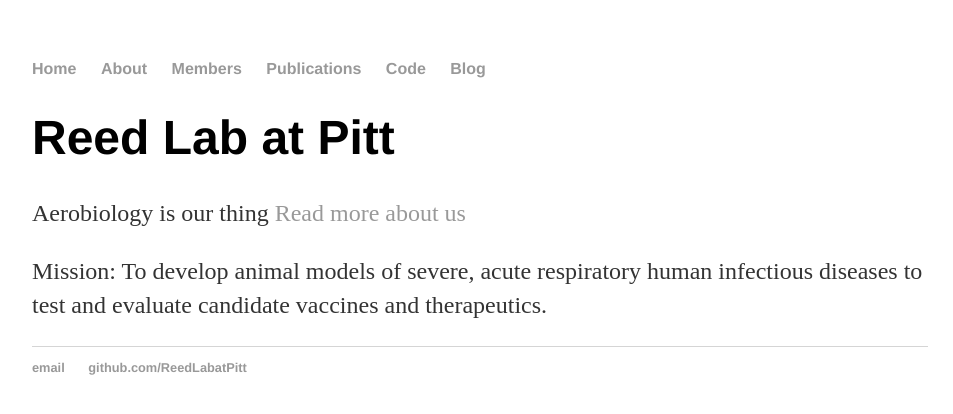
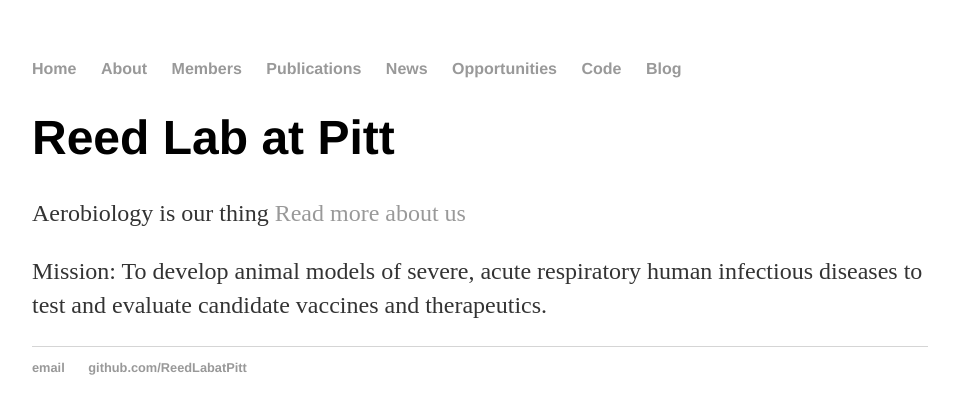
Before and after one commit to ReedLabatPitt/ReedLabatPitt.github.io, a Jekyll site: the page built from index.html, in a window 1280 px wide. Shown: the top 414 px of the page, without its empty margins (160-1113 px from the left). Built offline with Jekyll 4.4.1, drawn with Linux system fonts in a browser that asks for light colours.

Commit message:
Update default.html

```diff
--- a/_layouts/default.html
+++ b/_layouts/default.html
@@ -10,9 +10,11 @@
     			<ul>
         			<li><a href="/">Home</a></li>
 	        		<li><a href="/about">About</a></li>
-				      <li><a href="/members">Members</a></li>
-        			<li><a href="/cv">Publications</a></li>
-				      <li><a href="https://github.com/ReedLabatPitt/Reed-Lab-Code-Library">Code</a></li>
+				<li><a href="/members">Members</a></li>
+        			<li><a href="/publications">Publications</a></li>
+				<li><a href="/news">News</a></li>
+				<li><a href="/members/opportunities.html">Opportunities</a></li>
+				<li><a href="https://github.com/ReedLabatPitt/Reed-Lab-Code-Library">Code</a></li>
         			<li><a href="https://cowboyscientist.blogspot.com">Blog</a></li>
     			</ul>
 			</nav>
```
